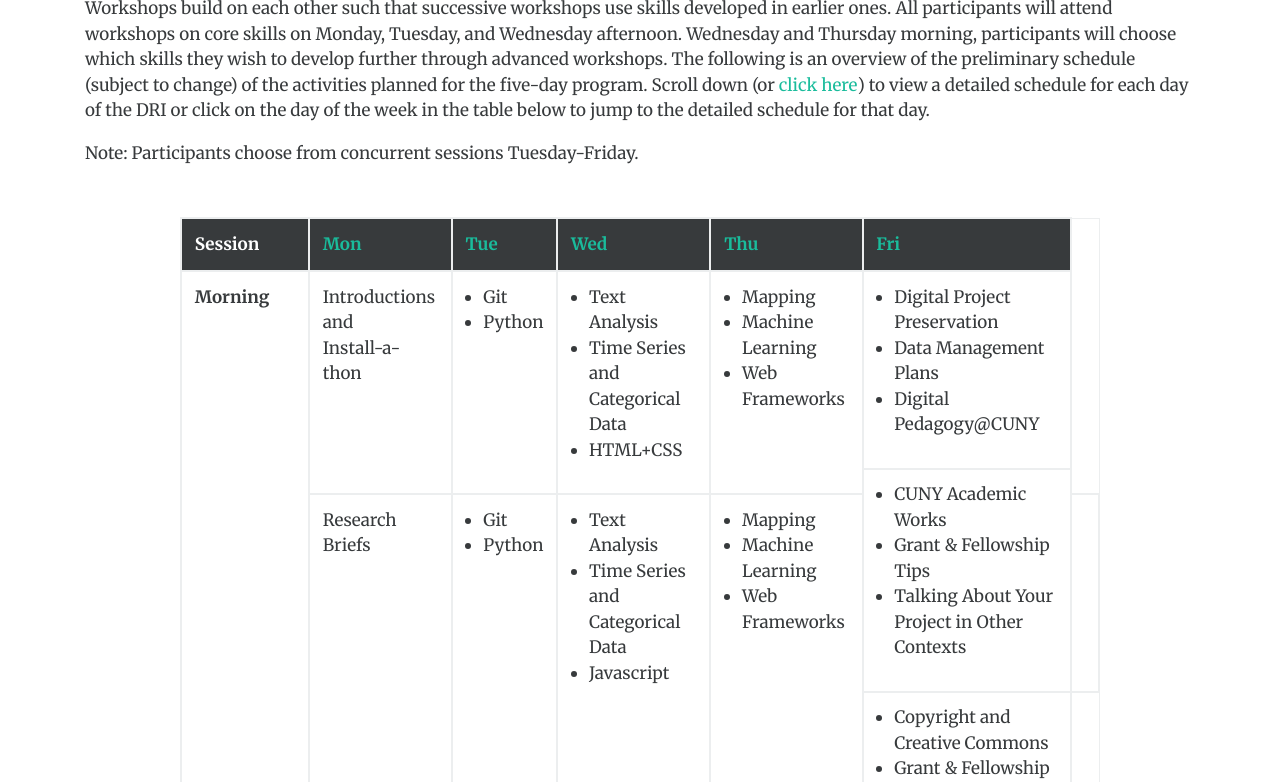
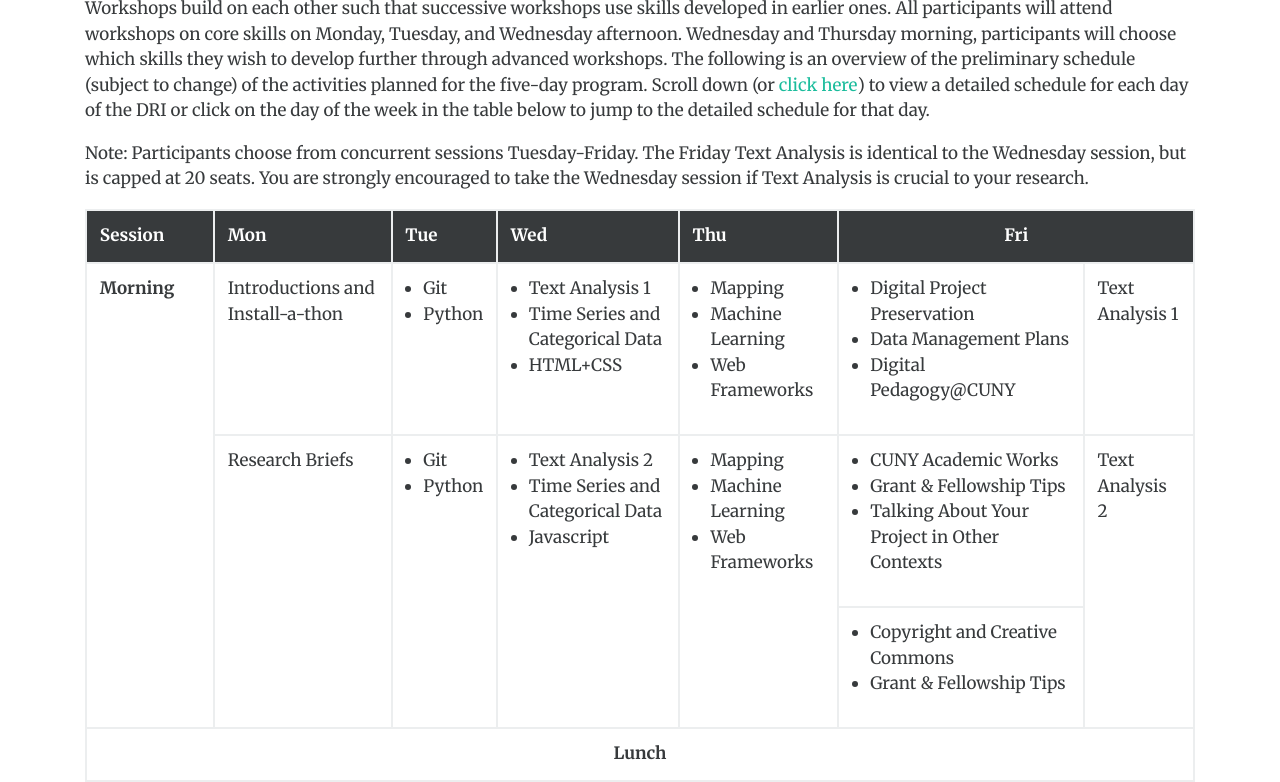
Before and after one commit to GCDigitalFellows/gcdigitalfellows.github.io, a Jekyll site: the page built from schedule.html, in a window 1280 px wide and 900 px high, scrolled down 341 px, cut to the strip 118-900 px from the top of the window. Built offline with Jekyll 4.4.1, drawn with Linux system fonts in a browser that asks for light colours; some of the changed text lies outside the part shown.

Commit message:
hardcoded short schedule table + changes to schedule

```diff
--- a/schedule.html
+++ b/schedule.html
@@ -11,66 +11,69 @@
     {% include section-header.html title="DRI Schedule Overview" color="success" %}
     <p>Workshops build on each other such that successive workshops use skills developed in earlier ones. All participants will attend workshops on core skills on Monday, Tuesday, and Wednesday afternoon. Wednesday and Thursday morning, participants will choose which skills they wish to develop further through advanced workshops. The following is an overview of the preliminary schedule (subject to change) of the activities planned for the five-day program. Scroll down (or <a href="#detail" class="page-scroll">click here</a>) to view a detailed schedule for each day of the DRI or click on the day of the week in the table below to jump to the detailed schedule for that day.</p>
 
-<p> Note: Participants choose from concurrent sessions Tuesday-Friday. </p>
-    <div class="row m-t-3">
-      <div class="col-md-10 offset-md-1">
+<p> Note: Participants choose from concurrent sessions Tuesday-Friday. The Friday Text Analysis is identical to the Wednesday session, but is capped at 20 seats. You are strongly encouraged to take the Wednesday session if Text Analysis is crucial to your research. </p>
+
         <div class="table-responsive">
-          <table class="table table-hover table-bordered">
+    <table class="table table-hover table-bordered">
             <thead class="thead-inverse">
-              <th>Session</th>
-              <th><a href="#day-1">Mon</a></th>
-              <th><a href="#day-2">Tue</a></th>
-              <th><a href="#day-3">Wed</a></th>
-              <th><a href="#day-4">Thu</a></th>
-              <th><a href="#day-5">Fri</a></th>
-            </thead>
-	    <!-- truthfully this should probably be two tables:
-                 1 for the messy morning and 1 for the clean pretty afternoon-->
+    <th>Session</th>
+    <th>Mon</th>
+    <th>Tue</th>
+    <th>Wed</th>
+    <th>Thu</th>
+    <th colspan="2" style="text-align:center">Fri</th>
+  </tr>
+  </head>
+  <tbody>
+  <tr>
+    <th rowspan="6">Morning</th>
+    <td rowspan="3">Introductions and Install-a-thon</td>
+    <td rowspan="3"> <ul><li>Git</li><li>Python</li></ul></td>
+    <td rowspan="3"><ul><li>Text Analysis 1</li><li>Time Series and Categorical Data</li><li>HTML+CSS</li></ul></td>
+    <td rowspan="3"><ul><li>Mapping</li><li>Machine Learning</li><li>Web Frameworks</li></ul></td>
+    <td rowspan="2"><ul><li>Digital Project Preservation</li><li>Data Management Plans</li><li>Digital Pedagogy@CUNY</li></ul></td>
+    <td rowspan="3">Text Analysis 1</td>
+  </tr>
+  <tr>
+  </tr>
+  <tr>
+    <td rowspan="2"><ul><li>CUNY Academic Works</li><li>Grant & Fellowship Tips</li><li>Talking About Your Project in Other Contexts</li></ul></td>
+  </tr>
+  <tr>
+    <td rowspan="3">Research Briefs</td>
+    <td rowspan="3"><ul><li>Git</li><li>Python</li></ul></td>
+    <td rowspan="3"><ul><li>Text Analysis 2</li><li>Time Series and Categorical Data</li><li>Javascript</li></ul></td>
+    <td rowspan="3"><ul><li>Mapping</li><li>Machine Learning</li><li>Web Frameworks</li></ul></td>
+    <td rowspan="3">Text Analysis 2</td>
+  </tr>
+  <tr>
+    <td rowspan="2"><ul><li>Copyright and Creative Commons</li><li>Grant & Fellowship Tips</li></ul></td>
+  </tr>
+  <tr>
+  </tr>
+  <tr>
+    <th colspan="7" style="text-align:center">Lunch</th>
+  </tr>
+  <tr>
+    <th>Afternoon 1</th>
+    <td>Command Line</td>
+    <td><ul><li>Git</li><li>Python</li></ul></td>
+    <td>Databases</td>
+    <td>Project Laboratory</td>
+    <td colspan="2">Presentations</td>
+  </tr>
+  <tr>
+    <th>Afternoon 2</th>
+    <td>Command Line</td>
+    <td><ul><li>Git</li><li>Python</li></ul></td>
+    <td>Databases</td>
+    <td>Project Laboratory</td>
+    <td colspan="2">Wrap-up</td>
+  </tr>
+  </tbody>
+        </table>
+      </div>
 
-            {% for session in site.data.overview %}
-
-            <tr> <!--row of table-->
-	      {% for day in session %} <!--column -->
-               <!-- special formatting for morning sessions -->
-		    {% if session.time == "Morning" or session.time == "morn" %}
-                      {% if day[0] == "time" %}
-                          {% if session.time == "Morning" %}
-                               <th scope="row" rowspan="6">{{day[1]}}</th>
-                          {% else %}
-                              {% continue %}
-                          {% endif %}
-                      {% else %} <!-- day by day breakdown -->
-			       {% if day[0] == "F" %}
-			          {% if day[1] == "None" % }
-			             {% continue %}
-			          {% else %}
-	                             <td rowspan="2">{{day[1]}}</td>
-				  {% endif %}
-			       {% else %}
-				   {% if day[1] == "None" % }
-				     {% continue %}
-				     {% else %}
-                                     <td rowspan="3">{{day[1]}}</td>
-                                   {% endif %}
-			       {% endif %}
-			    {% endif %}
-
-                    {% else %} <!-- lunch + afternoon -->
-                       {% if day[0] == "time" %}
-                           <th scope="row">{{day[1]}}</th>
-                       {% else %}
-                           <td>{{day[1]}}</td>
-                       {% endif %}
-                    {% endif %}
-              {% endfor %} <!--end column -->
-            </tr>
-           {% endfor %}
-
-          </table>
-        </div>
-      </div>
-    </div>
-  </div>
 </section>
 
 <section id="detail">
```
Also changed, not shown: _data/overview.json (+1 -1 lines), _data/schedule.json (+1 -1 lines), css/vendor.min.css.
